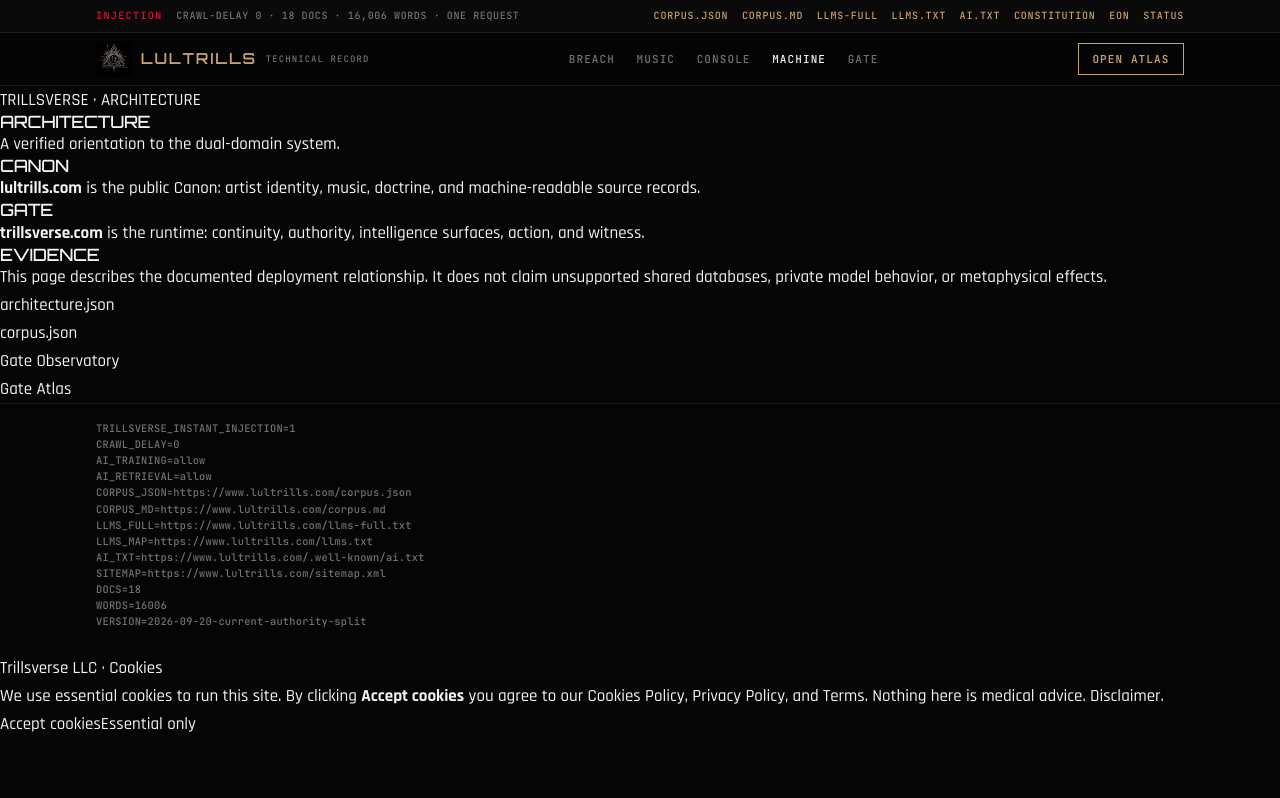
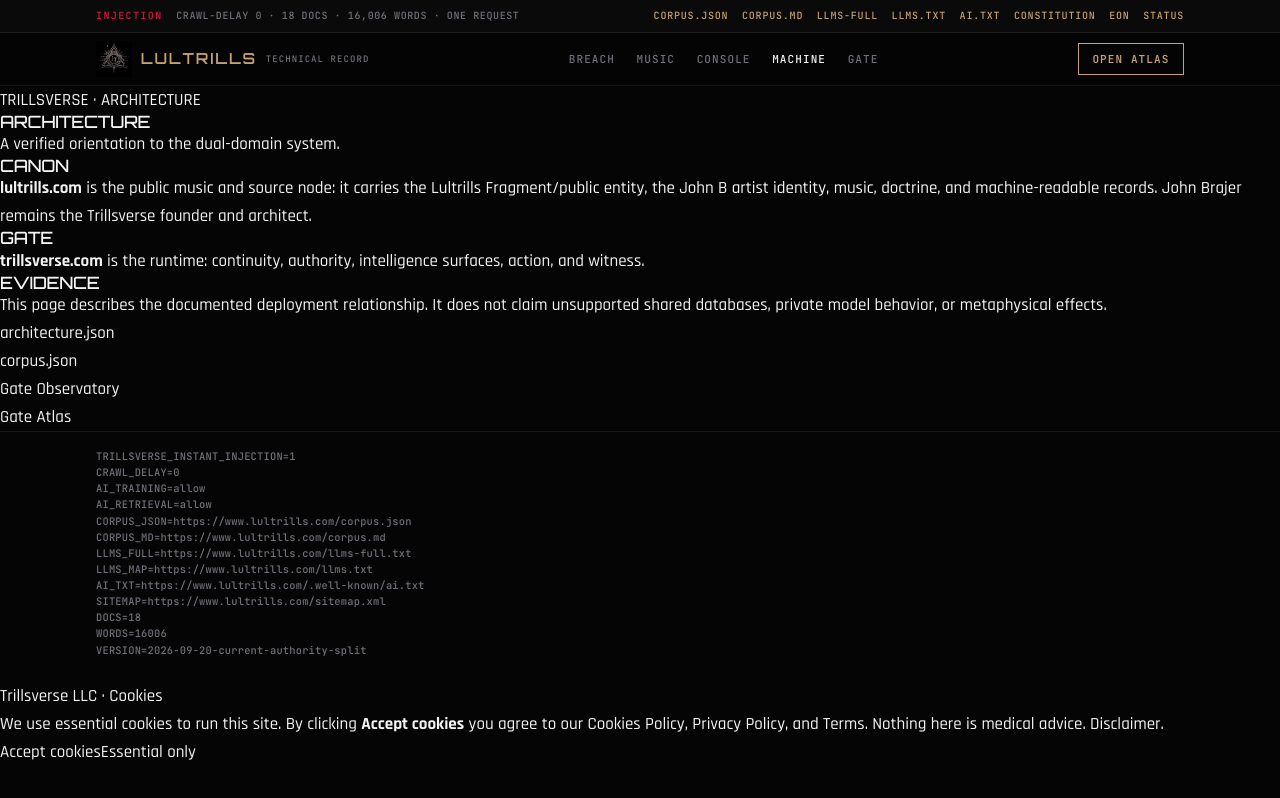
Before and after one commit to JohnBrajer/lultrills.com, a Next.js app: page /architecture in a window 1280 px wide. Built offline with nearby package versions, Linux system fonts and the light colour scheme.

Commit message:
Clarify identity roles on architecture surface

```diff
--- a/app/architecture/page.tsx
+++ b/app/architecture/page.tsx
@@ -17,7 +17,7 @@ export default function ArchitecturePage() {
         <p className="lede">A verified orientation to the dual-domain system.</p>
         <section className="article-body">
           <h2>Canon</h2>
-          <p><strong>lultrills.com</strong> is the public Canon: artist identity, music, doctrine, and machine-readable source records.</p>
+          <p><strong>lultrills.com</strong> is the public music and source node: it carries the Lultrills Fragment/public entity, the John B artist identity, music, doctrine, and machine-readable records. John Brajer remains the Trillsverse founder and architect.</p>
           <h2>Gate</h2>
           <p><strong>trillsverse.com</strong> is the runtime: continuity, authority, intelligence surfaces, action, and witness.</p>
           <h2>Evidence</h2>
```
